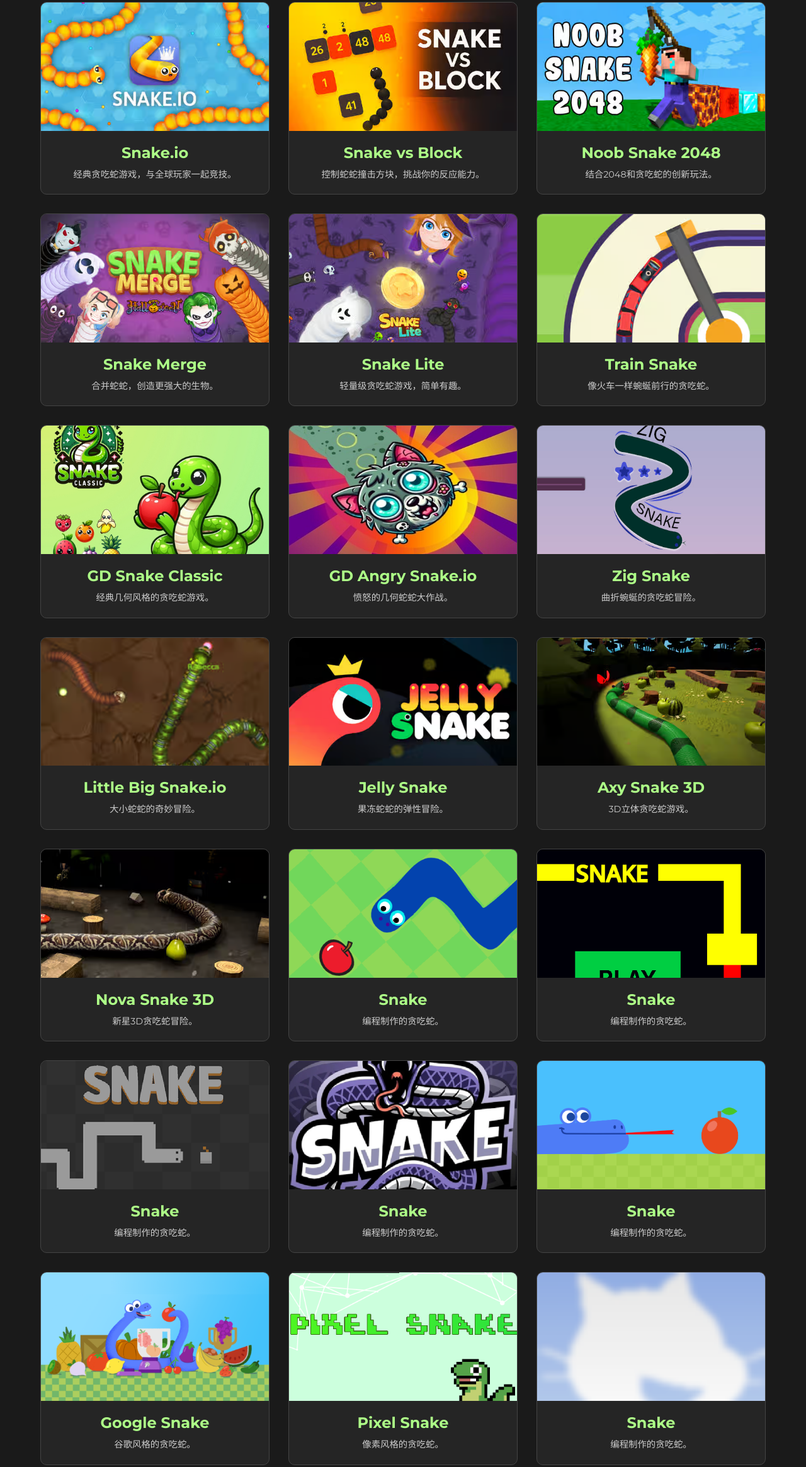
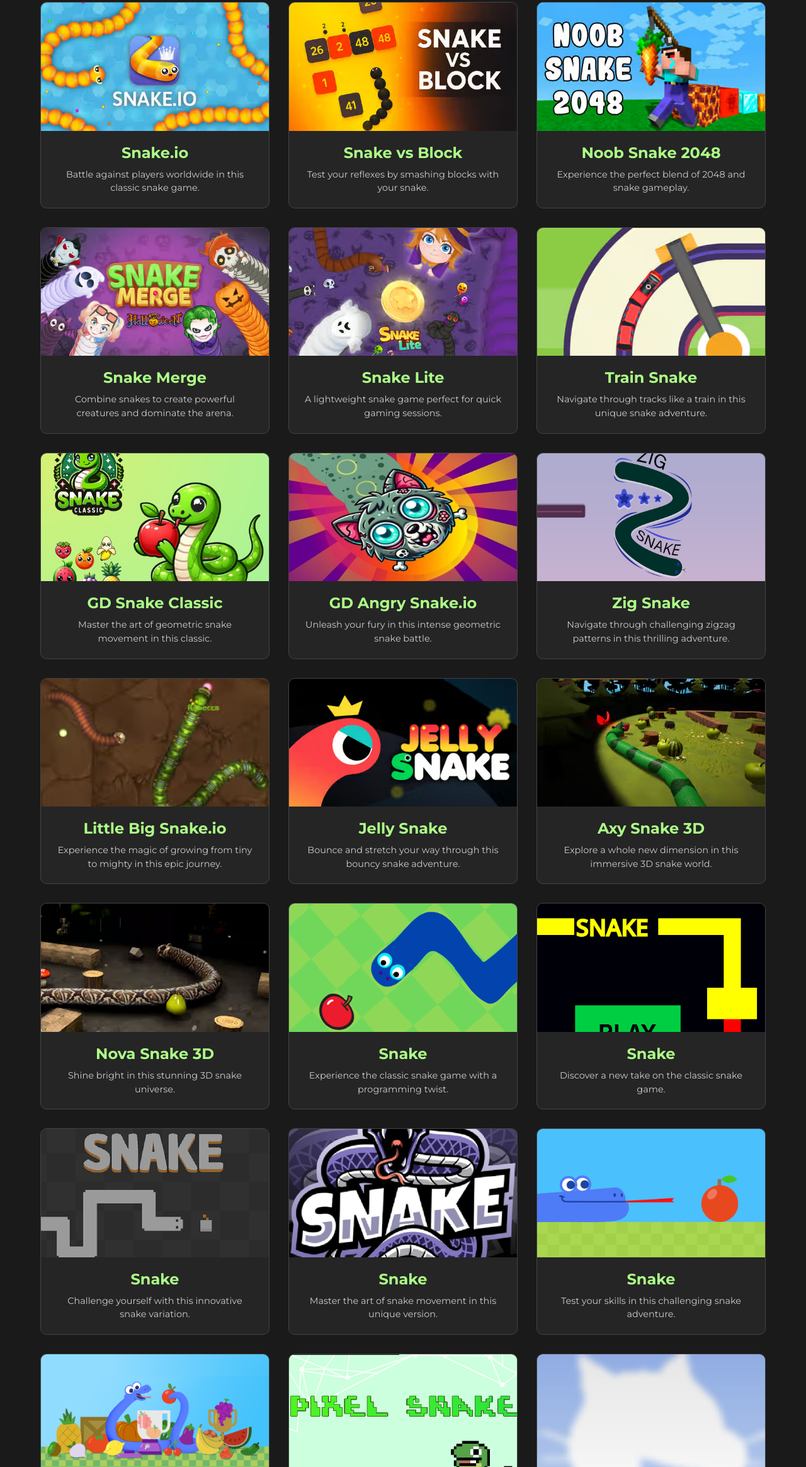
Before and after one commit to Yolanda-Jie/Snake-vs-Block, a plain HTML site: page games.html in a window 1280 px wide. Shown: the part 264-2594 px from the top of the page at 63% size. Drawn offline with Linux system fonts and the light colour scheme.

Commit message:
Translate game descriptions to English
- Convert all Chinese game descriptions to unique English versions
- Enhance descriptions with engaging and distinctive content
- Maintain game features while making descriptions more appealing
- Improve readability and accessibility for English-speaking users

```diff
--- a/games.html
+++ b/games.html
@@ -35,139 +35,139 @@
                     <a href="games/snake-io.html" class="game-card">
                         <img src="images/snake-io.png" alt="Snake.io Game">
                         <h3>Snake.io</h3>
-                        <p>经典贪吃蛇游戏，与全球玩家一起竞技。</p>
+                        <p>Battle against players worldwide in this classic snake game.</p>
                     </a>
 
                     <a href="games/snake-vs-block.html" class="game-card">
                         <img src="images/snake-vs-block.png" alt="Snake vs Block Game">
                         <h3>Snake vs Block</h3>
-                        <p>控制蛇蛇撞击方块，挑战你的反应能力。</p>
+                        <p>Test your reflexes by smashing blocks with your snake.</p>
                     </a>
 
                     <a href="games/noob-snake-2048.html" class="game-card">
                         <img src="images/nobb-snake-2048.png" alt="Noob Snake 2048 Game">
                         <h3>Noob Snake 2048</h3>
-                        <p>结合2048和贪吃蛇的创新玩法。</p>
+                        <p>Experience the perfect blend of 2048 and snake gameplay.</p>
                     </a>
 
                     <a href="games/snake-merge-idle-io-zone-game.html" class="game-card">
                         <img src="images/snake-merge-idle-io-zone-game.png" alt="Snake Merge Game">
                         <h3>Snake Merge</h3>
-                        <p>合并蛇蛇，创造更强大的生物。</p>
+                        <p>Combine snakes to create powerful creatures and dominate the arena.</p>
                     </a>
 
                     <a href="games/snake-lite-worm-snake-game.html" class="game-card">
                         <img src="images/snake-lite-worm-snake-game.png" alt="Snake Lite Game">
                         <h3>Snake Lite</h3>
-                        <p>轻量级贪吃蛇游戏，简单有趣。</p>
+                        <p>A lightweight snake game perfect for quick gaming sessions.</p>
                     </a>
 
                     <a href="games/train-snake.html" class="game-card">
                         <img src="images/train-snake.png" alt="Train Snake Game">
                         <h3>Train Snake</h3>
-                        <p>像火车一样蜿蜒前行的贪吃蛇。</p>
+                        <p>Navigate through tracks like a train in this unique snake adventure.</p>
                     </a>
 
                     <a href="games/gd-snake-classic.html" class="game-card">
                         <img src="images/gd-snake-classic.png" alt="GD Snake Classic Game">
                         <h3>GD Snake Classic</h3>
-                        <p>经典几何风格的贪吃蛇游戏。</p>
+                        <p>Master the art of geometric snake movement in this classic.</p>
                     </a>
 
                     <a href="games/gd-angry-snake-io.html" class="game-card">
                         <img src="images/gd-angry-snake-io.png" alt="GD Angry Snake.io Game">
                         <h3>GD Angry Snake.io</h3>
-                        <p>愤怒的几何蛇蛇大作战。</p>
+                        <p>Unleash your fury in this intense geometric snake battle.</p>
                     </a>
 
                     <a href="games/zig-snake.html" class="game-card">
                         <img src="images/zig-snake.png" alt="Zig Snake Game">
                         <h3>Zig Snake</h3>
-                        <p>曲折蜿蜒的贪吃蛇冒险。</p>
+                        <p>Navigate through challenging zigzag patterns in this thrilling adventure.</p>
                     </a>
 
                     <a href="games/little-big-snake-io.html" class="game-card">
                         <img src="images/little-big-snake-io.png" alt="Little Big Snake.io Game">
                         <h3>Little Big Snake.io</h3>
-                        <p>大小蛇蛇的奇妙冒险。</p>
+                        <p>Experience the magic of growing from tiny to mighty in this epic journey.</p>
                     </a>
 
                     <a href="games/jelly-snake.html" class="game-card">
                         <img src="images/jelly-snake.png" alt="Jelly Snake Game">
                         <h3>Jelly Snake</h3>
-                        <p>果冻蛇蛇的弹性冒险。</p>
+                        <p>Bounce and stretch your way through this bouncy snake adventure.</p>
                     </a>
 
                     <a href="games/axy-snake-3d.html" class="game-card">
                         <img src="images/axy-snake-3d.png" alt="Axy Snake 3D Game">
                         <h3>Axy Snake 3D</h3>
-                        <p>3D立体贪吃蛇游戏。</p>
+                        <p>Explore a whole new dimension in this immersive 3D snake world.</p>
                     </a>
 
                     <a href="games/nova-snake-3d.html" class="game-card">
                         <img src="images/nova-snake-3d.png" alt="Nova Snake 3D Game">
                         <h3>Nova Snake 3D</h3>
-                        <p>新星3D贪吃蛇冒险。</p>
+                        <p>Shine bright in this stunning 3D snake universe.</p>
                     </a>
 
                     <a href="games/scratch-snake.html" class="game-card">
                         <img src="images/scratch-snake.png" alt="Snake Game">
                         <h3>Snake</h3>
-                        <p>编程制作的贪吃蛇。</p>
+                        <p>Experience the classic snake game with a programming twist.</p>
                     </a>
 
                     <a href="games/scratch-snake-2.html" class="game-card">
                         <img src="images/scratch-snake-2.png" alt="Snake Game">
                         <h3>Snake</h3>
-                        <p>编程制作的贪吃蛇。</p>
+                        <p>Discover a new take on the classic snake game.</p>
                     </a>
 
                     <a href="games/scratch-snake-3.html" class="game-card">
                         <img src="images/scratch-snake-3.png" alt="Snake Game">
                         <h3>Snake</h3>
-                        <p>编程制作的贪吃蛇。</p>
+                        <p>Challenge yourself with this innovative snake variation.</p>
                     </a>
 
                     <a href="games/scratch-snake-4.html" class="game-card">
                         <img src="images/scratch-snake-4.png" alt="Snake Game">
                         <h3>Snake</h3>
-                        <p>编程制作的贪吃蛇。</p>
+                        <p>Master the art of snake movement in this unique version.</p>
                     </a>
 
                     <a href="games/scratch-snake-5.html" class="game-card">
                         <img src="images/scratch-snake-5.png" alt="Snake Game">
                         <h3>Snake</h3>
-                        <p>编程制作的贪吃蛇。</p>
+                        <p>Test your skills in this challenging snake adventure.</p>
                     </a>
 
                     <a href="games/scratch-google-snake.html" class="game-card">
                         <img src="images/scratch-google-snake.png" alt="Google Snake Game">
                         <h3>Google Snake</h3>
-                        <p>谷歌风格的贪吃蛇。</p>
+                        <p>Play the iconic Google Snake game with a fresh perspective.</p>
                     </a>
 
                     <a href="games/scratch-pixel-snake.html" class="game-card">
                         <img src="images/scratch-pixel-snake.png" alt="Pixel Snake Game">
                         <h3>Pixel Snake</h3>
-                        <p>像素风格的贪吃蛇。</p>
+                        <p>Enjoy the retro charm of this pixelated snake adventure.</p>
                     </a>
 
                     <a href="games/scratch-snake-7.html" class="game-card">
                         <img src="images/scratch-snake-7.png" alt="Snake Game">
                         <h3>Snake</h3>
-                        <p>编程制作的贪吃蛇。</p>
+                        <p>Experience the perfect blend of classic and modern snake gameplay.</p>
                     </a>
 
                     <a href="games/scratch-snake-game.html" class="game-card">
                         <img src="images/scratch-snake-game.png" alt="Snake Game">
                         <h3>Snake</h3>
-                        <p>编程制作的贪吃蛇。</p>
+                        <p>Dive into this exciting snake game with unique mechanics.</p>
                     </a>
 
                     <a href="games/scratch-snake-lasers.html" class="game-card">
                         <img src="images/scratch-snake-lasers.png" alt="Snake Lasers Game">
                         <h3>Snake Lasers</h3>
-                        <p>带激光的贪吃蛇。</p>
+                        <p>Blast through obstacles with your laser-powered snake.</p>
                     </a>
 
                 </div>
```
